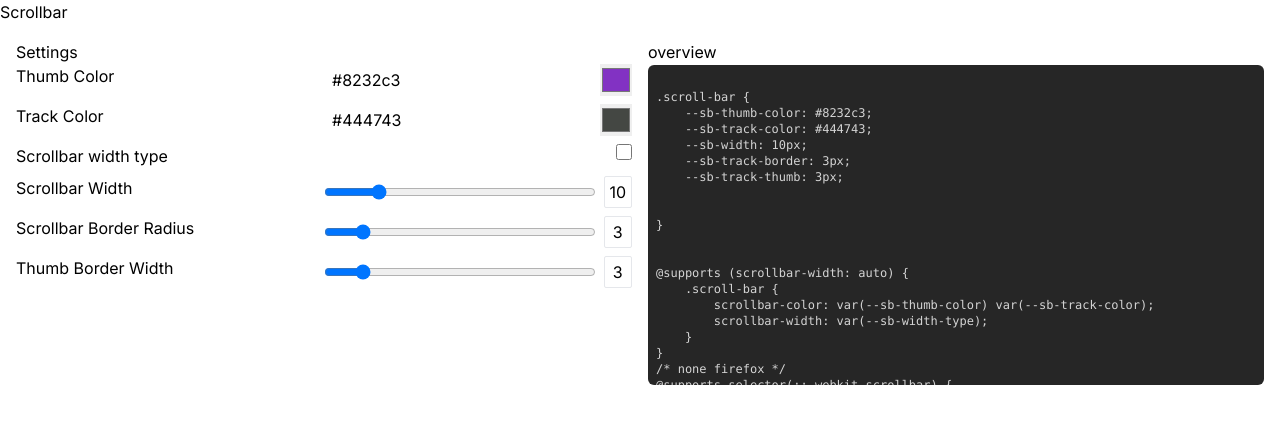
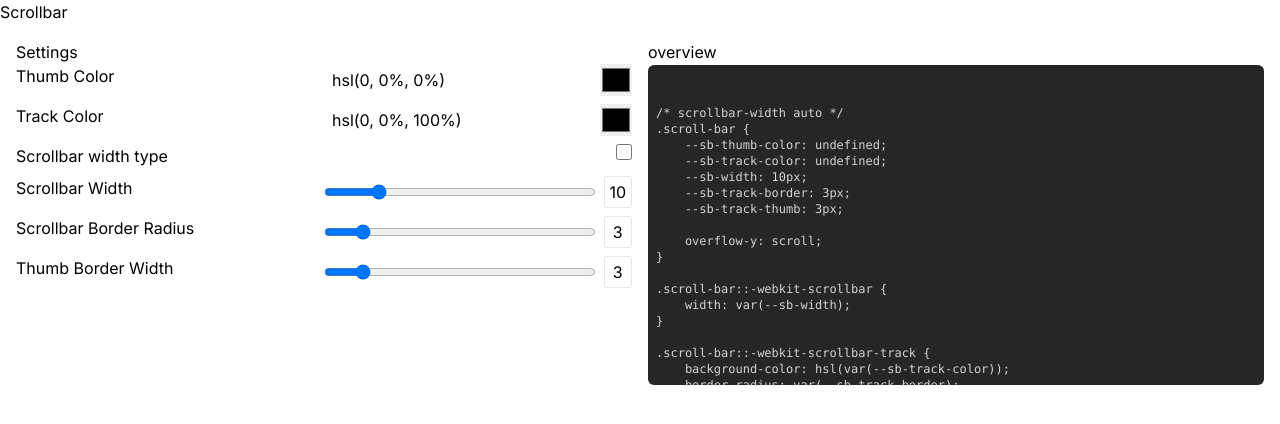
Before and after one commit to harshG775/css-box-shadow-generator, a Next.js app in the folder css-tools/: page /scrollbar in a window 1280 px wide. Shown: the top 424 px of the page. Built offline with nearby package versions, Linux system fonts and the light colour scheme.

Commit message:
implementing  'Scrollbar width type css'

```diff
--- a/css-tools/src/app/globals.css
+++ b/css-tools/src/app/globals.css
@@ -24,45 +24,3 @@
         text-wrap: balance;
     }
 }
-
-
-
-.scroll-bar {
-    --sb-thumb-color: #fefefe;
-    --sb-track-color: #444444;
-    --sb-width: 10px;
-    --sb-track-border: 3px;
-    --sb-track-thumb: 3px;
-    --sb-width-type: thin;
-
-    /* direction: rtl; */
-    overflow-y: auto;
-
-}
-
-
-@supports (scrollbar-width: auto) {
-    .scroll-bar {
-        scrollbar-color: var(--sb-thumb-color) var(--sb-track-color);
-        scrollbar-width: var(--sb-width-type);
-    }
-}
-
-/* none firefox */
-@supports selector(::-webkit-scrollbar) {
-    .scroll-bar::-webkit-scrollbar {
-        width: var(--sb-width);
-    }
-
-    .scroll-bar::-webkit-scrollbar-track {
-        background: var(--sb-track-color);
-        border-radius: var(--sb-track-border);
-    }
-
-    .scroll-bar::-webkit-scrollbar-thumb {
-        background: var(--sb-thumb-color);
-        border-radius: var(--sb-track-thumb);
-    }
-    /* .scroll-bar::-webkit-scrollbar-thumb:hover {
-    } */
-}
--- a/css-tools/src/app/scrollbar/page.tsx
+++ b/css-tools/src/app/scrollbar/page.tsx
@@ -1,4 +1,5 @@
 "use client";
+
 import CodeOverview from "@/components/scrollbar/CodeOverview";
 import ControlsForm from "@/components/scrollbar/ControlsForm";
 import { zodResolver } from "@hookform/resolvers/zod";
@@ -18,8 +19,8 @@ export default function page() {
     const {register,watch,getValues,setValue} = useForm({
         resolver: zodResolver(FormSchema),
         defaultValues: {
-            thumbColor: "#8232c3",
-            trackColor: "#444743",
+            thumbColor: "hsl(0, 0%, 0%)",
+            trackColor: "hsl(0, 0%, 100%)",
             scrollbarWidth: 10,
             scrollbarBorderRadius: 3,
             thumbBorderWidth: 3,
--- a/css-tools/src/components/scrollbar/CodeOverview.tsx
+++ b/css-tools/src/components/scrollbar/CodeOverview.tsx
@@ -1,4 +1,6 @@
-import hexToRGB from "@/utils/hexToRGB";
+import "./scrollbar.css";
+
+import hexToHSL from "@/utils/hexToHSL";
 import { useEffect, useRef } from "react";
 
 type Type_props = {
@@ -11,8 +13,8 @@ export default function CodeOverview(props:Type_props) {
         if (scrollBarRef.current) {
             // @ts-ignore
             scrollBarRef.current.style = `
-                --sb-thumb-color: ${watch("thumbColor")};
-                --sb-track-color: ${watch("trackColor")};
+                --sb-thumb-color: ${hexToHSL(watch("thumbColor"))};
+                --sb-track-color: ${hexToHSL(watch("trackColor"))};
                 --sb-width: ${watch("scrollbarWidth")}px;
                 --sb-track-border: ${watch("scrollbarBorderRadius")}px;
                 --sb-track-thumb: ${watch("thumbBorderWidth")}px;
@@ -25,45 +27,69 @@ export default function CodeOverview(props:Type_props) {
             overview
 
             <code>
-                <pre ref={scrollBarRef} className="scroll-bar overflow-y-scroll max-h-80
+                <pre ref={scrollBarRef} className="scroll-bar overflow-y-scroll max-h-80 pb-52
                 text-xs p-2 bg-neutral-800 text-neutral-300 rounded-md
                 ">
-{`
+{watch("widthType")?`
+/* scrollbar-width thin */
 .scroll-bar {
-    --sb-thumb-color: ${watch("thumbColor")};
-    --sb-track-color: ${watch("trackColor")};
+    --sb-thumb-color: ${hexToHSL(watch("thumbColor"))};
+    --sb-track-color: ${hexToHSL(watch("trackColor"))};
+    --sb-width-type: thin;
+
+    overflow-y: scroll;
+}
+@supports (scrollbar-width: auto) {
+    .scroll-bar {
+        scrollbar-color: hsl(var(--sb-thumb-color)) hsl(var(--sb-track-color));
+        scrollbar-width: var(--sb-width-type);
+    }
+}
+
+
+`:`
+
+/* scrollbar-width auto */
+.scroll-bar {
+    --sb-thumb-color: ${hexToHSL(watch("thumbColor"))};
+    --sb-track-color: ${hexToHSL(watch("trackColor"))};
     --sb-width: ${watch("scrollbarWidth")}px;
     --sb-track-border: ${watch("scrollbarBorderRadius")}px;
     --sb-track-thumb: ${watch("thumbBorderWidth")}px;
-    ${watch("widthType")?"--scrollbar-width: thin;":""}
 
+    overflow-y: scroll;
 }
 
-
-@supports (scrollbar-width: auto) {
-    .scroll-bar {
-        scrollbar-color: var(--sb-thumb-color) var(--sb-track-color);
-        scrollbar-width: var(--sb-width-type);
-    }
-}
-/* none firefox */
-@supports selector(::-webkit-scrollbar) {
 .scroll-bar::-webkit-scrollbar {
     width: var(--sb-width);
 }
 
 .scroll-bar::-webkit-scrollbar-track {
-        background: var(--sb-track-color);
+    background-color: hsl(var(--sb-track-color));
     border-radius: var(--sb-track-border);
 }
 
 .scroll-bar::-webkit-scrollbar-thumb {
-        background: var(--sb-thumb-color);
+    background-color: hsl(var(--sb-thumb-color));
     border-radius: var(--sb-track-thumb);
 }
 
+
+.scroll-bar::-webkit-scrollbar-thumb:hover {
+    background-color: hsl(var(--sb-thumb-color), 0.8);
+}
+.scroll-bar::-webkit-scrollbar-thumb:active {
+    background-color: hsl(var(--sb-thumb-color), 0.5);
+}
+
+/* firefox */
+@supports not selector(::-webkit-scrollbar) {
+    .scroll-bar {
+        scrollbar-color: hsl(var(--sb-thumb-color)) hsl(var(--sb-track-color));
+    }
 }
 `}
+
                 </pre>
             </code>
         </section>
--- a/css-tools/src/components/scrollbar/scrollbar.css
+++ b/css-tools/src/components/scrollbar/scrollbar.css
@@ -1,20 +1,5 @@
-.wrapper {
-    width: 500px;
-    height: 400px;
-    background-color: #222;
-    display: grid;
-    justify-content: center;
-    align-items: center;
-}
+/* scrollbar-width thin */
 
-/* scrollbar-width thin */
-.scroll-bar {
-    --sb-thumb-color: 214, 55%, 77%;
-    --sb-track-color: 60, 4%, 21%;
-    --sb-width-type: thin;
-
-    overflow-y: auto;
-}
 @supports (scrollbar-width: auto) {
     .scroll-bar {
         scrollbar-color: hsl(var(--sb-thumb-color)) hsl(var(--sb-track-color));
@@ -27,15 +12,7 @@
 
 
 /* scrollbar-width auto */
-.scroll-bar {
-    --sb-thumb-color: 214, 55%, 77%;
-    --sb-track-color: 60, 4%, 21%;
-    --sb-width: 10px;
-    --sb-track-border: 6px;
-    --sb-track-thumb: 6px;
 
-    overflow-y: auto;
-}
 
 .scroll-bar::-webkit-scrollbar {
     width: var(--sb-width);
@@ -59,6 +36,15 @@
     background-color: hsl(var(--sb-thumb-color), 0.5);
 }
 
+/* firefox */
+@supports not selector(::-webkit-scrollbar) {
+    .scroll-bar {
+        scrollbar-color: hsl(var(--sb-thumb-color)) hsl(var(--sb-track-color));
+    }
+}
+
+
+
 
 /* scrollbar button //under testing*/
 /* .scroll-bar::-webkit-scrollbar-button:vertical:start:decrement {
@@ -69,12 +55,3 @@
     background-color: hsl(var(--sb-thumb-color));
     border-radius: 100vw;
 } */
-
-
-
-/* firefox */
-@supports not selector(::-webkit-scrollbar) {
-    .scroll-bar {
-        scrollbar-color: hsl(var(--sb-thumb-color)) hsl(var(--sb-track-color));
-    }
-}
--- a/css-tools/src/utils/hexToHSL.tsx
+++ b/css-tools/src/utils/hexToHSL.tsx
@@ -1,48 +1,53 @@
-interface HSL {
-    h: number;
-    s: number;
-    l: number;
-}
-
-export default function hexToHSL(hex: string): HSL {
-    // Remove the hash prefix if it exists
-    const cleanHex = hex.replace(/^#/, "");
-
-    // Ensure the hex code is 6 characters long
-    if (cleanHex.length !== 6) {
-        throw new Error("Invalid hex code. It should be 6 characters long.");
+export default function hexToHSL(hex: string): string | undefined {
+    if (hex.startsWith('hsl(')) {
+        return
     }
+    // Remove '#' if it's included
+    hex = hex.replace('#', '');
 
     // Convert hex to RGB
-    const r = parseInt(cleanHex.substring(0, 2), 16);
-    const g = parseInt(cleanHex.substring(2, 4), 16);
-    const b = parseInt(cleanHex.substring(4, 6), 16);
+    let r: number = parseInt(hex.substring(0, 2), 16) / 255;
+    let g: number = parseInt(hex.substring(2, 4), 16) / 255;
+    let b: number = parseInt(hex.substring(4, 6), 16) / 255;
 
-    // Convert RGB to HSL
-    const max = Math.max(r, g, b);
-    const min = Math.min(r, g, b);
-    let h = 0,
-        s,
-        l = (max + min) / 2;
+    // Find the minimum and maximum values of RGB
+    let max: number = Math.max(r, g, b);
+    let min: number = Math.min(r, g, b);
 
+    // Calculate the lightness
+    let l: number = (max + min) / 2;
+
+    let h: number, s: number;
+
+    // If the max and min are equal, the color is achromatic
     if (max === min) {
         h = s = 0; // achromatic
     } else {
-        const d = max - min;
-        s = l > 0.5 ? d / (2 - max - min) : d / (max + min);
+        // Calculate the saturation
+        s = l > 0.5 ? (max - min) / (2 - max - min) : (max - min) / (max + min);
+
+        // Calculate the hue
         switch (max) {
             case r:
-                h = (g - b) / d + (g < b ? 6 : 0);
+                h = (g - b) / (max - min) + (g < b ? 6 : 0);
                 break;
             case g:
-                h = (b - r) / d + 2;
+                h = (b - r) / (max - min) + 2;
                 break;
             case b:
-                h = (r - g) / d + 4;
+                h = (r - g) / (max - min) + 4;
+                break;
+            default:
+                h = 0;
                 break;
         }
         h /= 6;
     }
 
-    return { h: h * 360, s: s * 100, l: l * 100 };
+    // Convert hue, saturation, and lightness values to percentages
+    h = Math.round(h * 360);
+    s = Math.round(s * 100);
+    l = Math.round(l * 100);
+
+    return `${h}, ${s}%, ${l}%`;
 }
```
Lines whose indentation alone changed are shown as unchanged.
